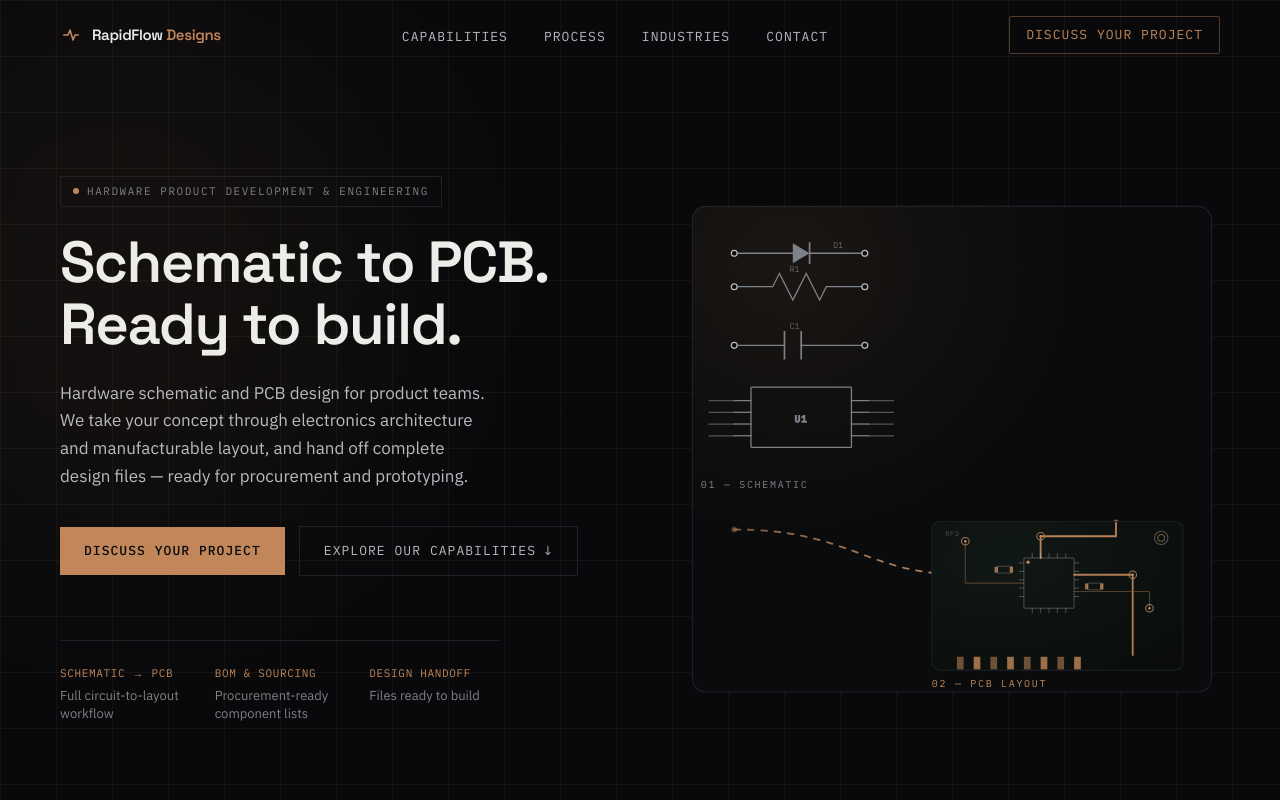
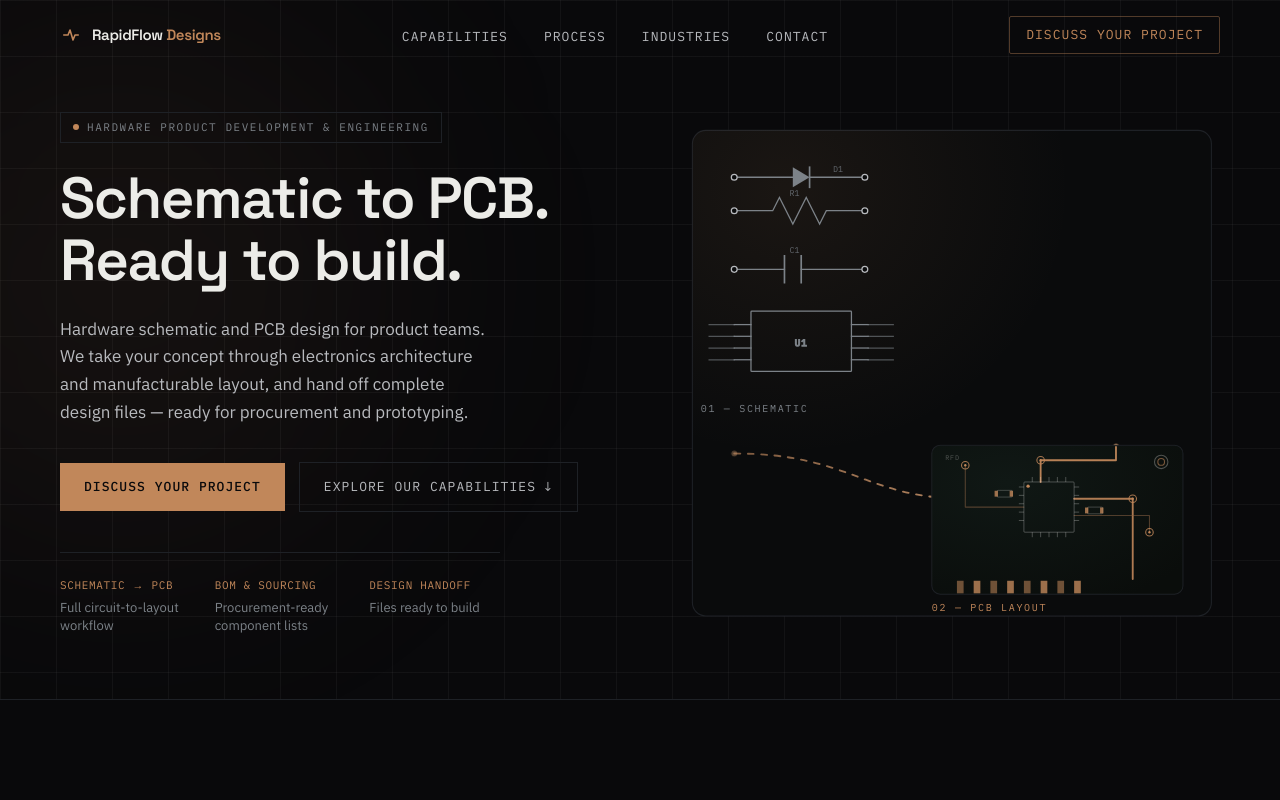
Before and after one commit to yashsagar1131-lab/rapidflowdesigns, a Next.js app: page / in a window 1280 px wide. Shown: the top 800 px of the page. Built offline with nearby package versions, Linux system fonts and the light colour scheme.

Commit message:
Reduce hero top/bottom padding on desktop (176px top gap was too large, whole section didn't fit in viewport)

```diff
--- a/components/Hero.tsx
+++ b/components/Hero.tsx
@@ -6,7 +6,7 @@ export default function Hero() {
       <div className="grid-field pointer-events-none absolute inset-0" />
       <div className="pointer-events-none absolute -left-40 top-0 h-[560px] w-[560px] rounded-full bg-copper/[0.06] blur-[120px]" />
 
-      <div className="relative mx-auto grid max-w-content items-center gap-12 px-6 pb-14 pt-24 md:px-10 md:pb-28 md:pt-44 lg:grid-cols-[1.05fr_0.95fr] lg:gap-8">
+      <div className="relative mx-auto grid max-w-content items-center gap-12 px-6 pb-14 pt-24 md:px-10 md:pb-16 md:pt-28 lg:grid-cols-[1.05fr_0.95fr] lg:gap-8">
         <div>
           <div className="mb-6 inline-flex items-center gap-2 border border-ink-line px-3 py-1.5 font-mono text-[11px] uppercase tracking-[0.14em] text-paper-mute">
             <span className="h-1.5 w-1.5 rounded-full bg-copper" />
@@ -40,7 +40,7 @@ export default function Hero() {
             </a>
           </div>
 
-          <dl className="mt-10 grid max-w-[440px] grid-cols-1 gap-6 border-t border-ink-line pt-6 sm:grid-cols-3 lg:mt-16">
+          <dl className="mt-10 grid max-w-[440px] grid-cols-1 gap-6 border-t border-ink-line pt-6 sm:grid-cols-3 lg:mt-10">
             {[
               ["Schematic → PCB", "Full circuit-to-layout workflow"],
               ["BOM & Sourcing", "Procurement-ready component lists"],
```
